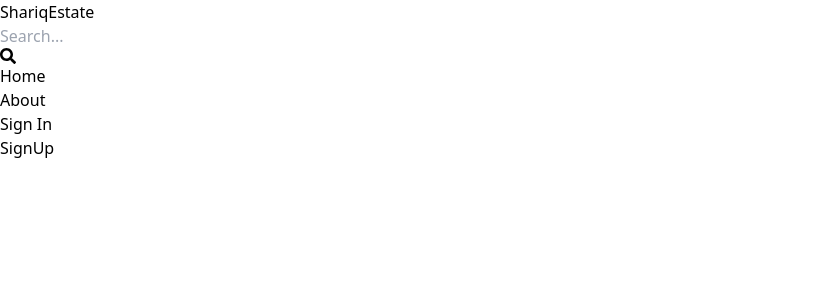
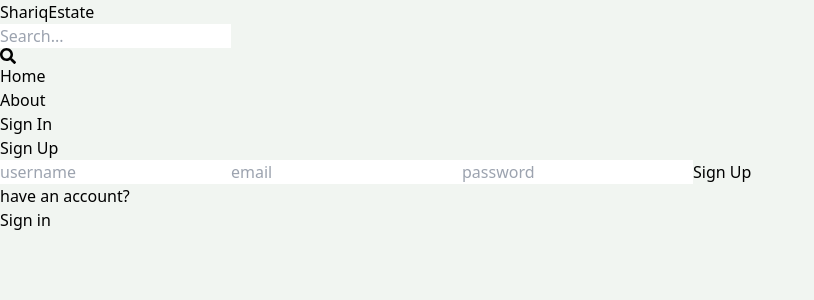
Before and after one commit to mohdsha-123/Learning-Management-System, a React (Vite) app in the folder Mern-Real/client/: page /sign-up in a window 1280 px wide. Shown: the top 300 px of the page, without its empty margins (0-814 px from the left). Built offline with nearby package versions, Linux system fonts and the light colour scheme.

Commit message:
complete sign up page ui

```diff
--- a/Mern-Real/client/src/index.css
+++ b/Mern-Real/client/src/index.css
@@ -1,3 +1,7 @@
 @tailwind base;
 @tailwind components;
 @tailwind utilities;
+
+body {
+    background-color: rgb(241, 245, 241);
+}
--- a/Mern-Real/client/src/pages/SignUp.jsx
+++ b/Mern-Real/client/src/pages/SignUp.jsx
@@ -1,7 +1,22 @@
-import React from 'react'
+import { Link } from 'react-router-dom';
 
 export default function SignUp() {
   return (
-    <div>SignUp</div>
+    <div className='p-3 max-w-lg mx-auto '>
+      <h1 className="text-3xl text-center font-semibold my-7"> Sign Up</h1>
+      <form className="flex flex-col gap-4 ">
+        <input type="text" placeholder="username" className="border p-3 rounded-lg" id='username'/>
+        <input type="email" placeholder="email" className="border p-3 rounded-lg" id='email'/>
+        <input type="password" placeholder="password" className="border p-3 rounded-lg" id='password'/>
+        <button className='bg-slate-700 text-white p-3 rounded-lg uppercase hover:opacity-95 disabled:opacity-80'>Sign Up</button>
+      </form>
+
+      <div className='flex gap-2 mt-5 '>
+        <p> have an account?</p>
+        <Link to={"/sign-in"}>
+        <span className='text-blue-700 '> Sign in</span>
+        </Link>
+      </div>
+    </div>
   )
 }
```
